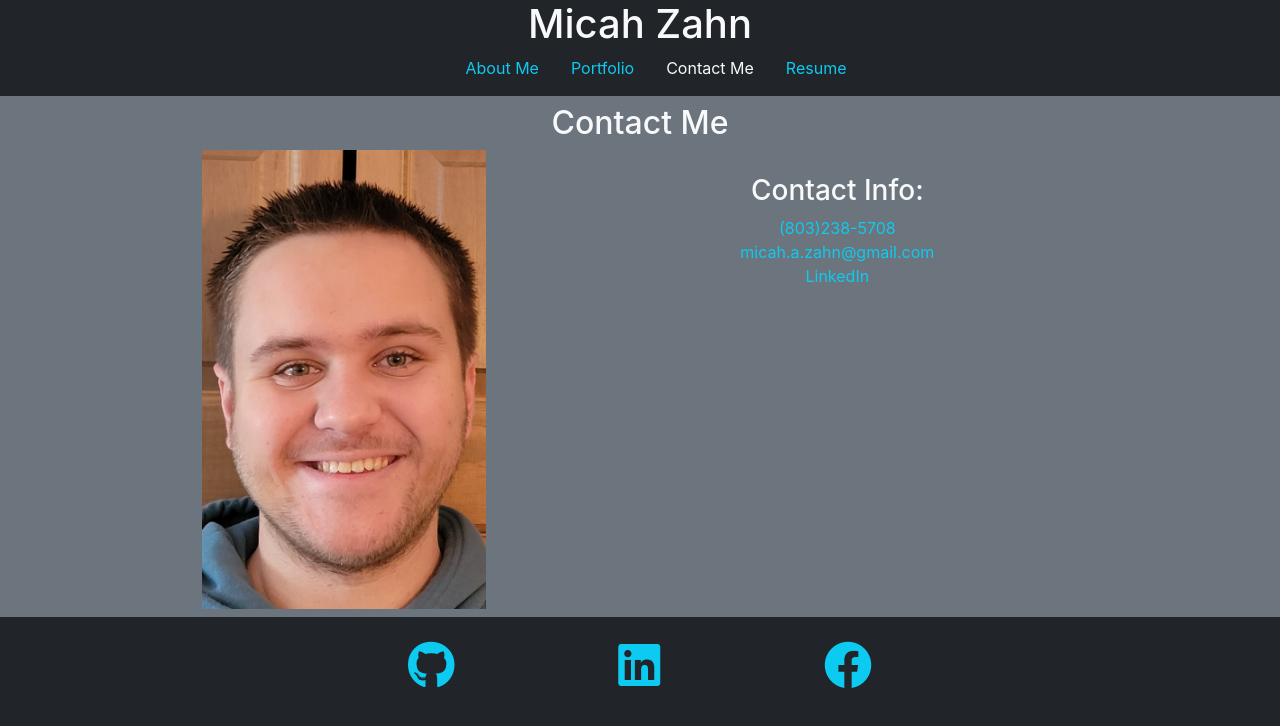
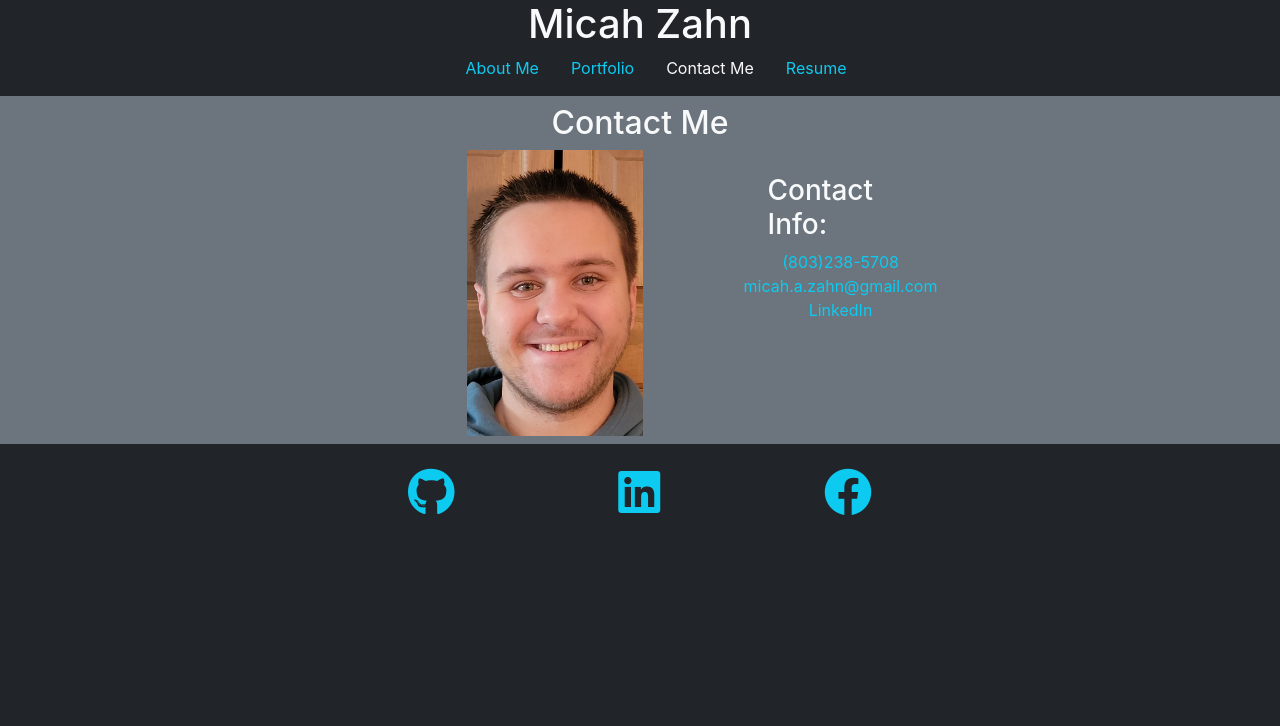
Before and after one commit to Mazattack1999/my-react-portfolio, a React (Create React App) app: page /contact-me in a window 1280 px wide. Shown: the top 726 px of the page. Built offline with nearby package versions, Linux system fonts and the light colour scheme.

Commit message:
add more projects to portfolio

```diff
--- a/src/components/Contact.js
+++ b/src/components/Contact.js
@@ -1,21 +1,21 @@
 function Contact() {
 
     return (
-        <section className="d-flex flex-column align-items-center">
-            <h2 className="text-light">Contact Me</h2>
+        <section className="container d-flex flex-column align-items-center">
+            <h2 className="row text-light">Contact Me</h2>
 
-            <div className="row mx-5">
-                <div className="col-12 col-lg-6 d-flex flex-row justify-content-center">
-                {/* Image of Micah Zahn */}
-                <img
-                src={require("../assets/images/profile-picture.jpg")} alt="Picture of Micah Zahn"
-                className="w-50"
-                />
+            <div className="row mx-5 d-flex justify-content-center">
+                <div className="row col-12 col-lg-5 d-flex justify-content-center">
+                        {/* Image of Micah Zahn */}
+                        <img
+                        src={require("../assets/images/profile-picture.jpg")} alt="Picture of Micah Zahn"
+                        className="w-50"
+                        />
                 </div>
 
 
                 {/* contact information */}
-                <div className="col-12 col-lg-4 mt-4 d-flex flex-column align-items-center">
+                <div className="col-12 col-lg-2 mt-4 d-flex flex-column align-items-center">
                     <h3 className="text-light">Contact Info:</h3>
                     <div className="d-flex flex-column align-items-center">
                         <a className="text-info" href="tel:8032385708">(803)238-5708</a>
--- a/src/components/portfolio/Portfolio.js
+++ b/src/components/portfolio/Portfolio.js
@@ -28,6 +28,13 @@ const projects = [
       deploy: "https://safe-meadow-45436.herokuapp.com/"
     },
     {
+      name: 'Budget Tracker',
+      tools: 'HTML, CSS, JavaScript, Node.js, Mongoose, MongoDB',
+      color: require('../../assets/images/budget-tracker.png'),
+      github: "https://github.com/Mazattack1999/PWA-budget-tracker",
+      deploy: "https://safe-beach-90151.herokuapp.com/"
+    },
+    {
       name: 'Weather Dashboard',
       tools: 'HTML, CSS, JavaScript, Moment.js',
       color: require('../../assets/images/weather-dashboard.png'),
@@ -56,6 +63,26 @@ const projects = [
       deploy: "https://mazattack1999.github.io/password-generator/"
     },
     {
+      name: 'Social Network API',
+      tools: 'JavaScript, Node.js, Mongoose, MongoDB',
+      github: "https://github.com/Mazattack1999/social-network-api",
+    },
+    {
+      name: 'E-Commerce Backend',
+      tools: 'JavaScript, Node.js, Sequelize, MySQL',
+      github: "https://github.com/Mazattack1999/e-commerce-backend",
+    },
+    {
+      name: 'Employee Tracker',
+      tools: 'JavaScript, Node.js, MySQL',
+      github: "https://github.com/Mazattack1999/employee-tracker",
+    },
+    {
+      name: 'Team Profile Generator',
+      tools: 'HTML, CSS, Font Awesome, JavaScript, Node.js',
+      github: "https://github.com/Mazattack1999/team-profile-generator",
+    },
+    {
       name: 'ReadMe Generator',
       tools: 'JavaScript, Node.js',
       github: "https://github.com/Mazattack1999/readme-generator",
--- a/src/components/portfolio/Project.js
+++ b/src/components/portfolio/Project.js
@@ -6,7 +6,7 @@ function Project(props) {
         <section className="d-flex flex-column align-items-center">
             <h2 className="text-light">{project.name}</h2>
 
-            <img className="card-img-top" src={project.color || require('../../assets/images/backend-placeholder.jpg')} alt={`${project.name} screenshot`}/>
+            <img className="card-img-top w-75" src={project.color || require('../../assets/images/backend-placeholder.jpg')} alt={`${project.name} screenshot`}/>
 
             <div className="d-flex flex-column align-items-center">
 
```
Also changed, not shown: src/assets/images/budget-tracker.png (added).
